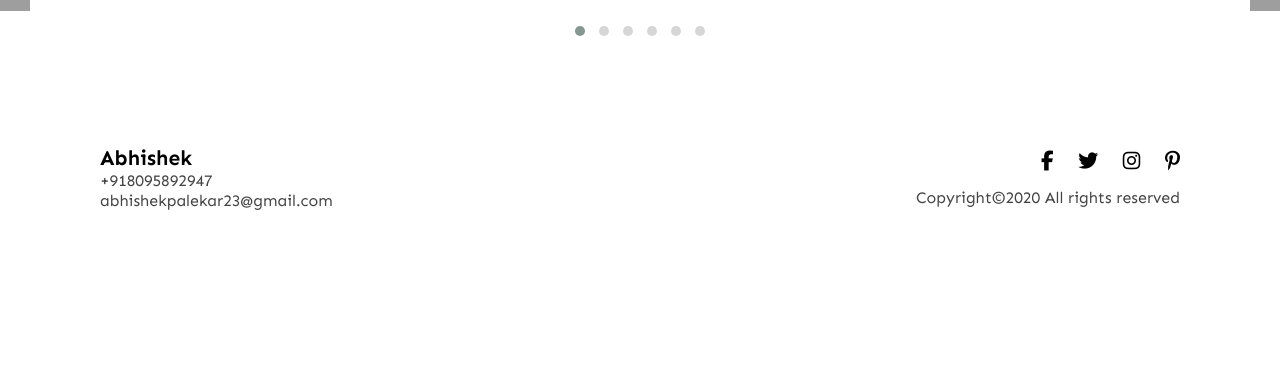
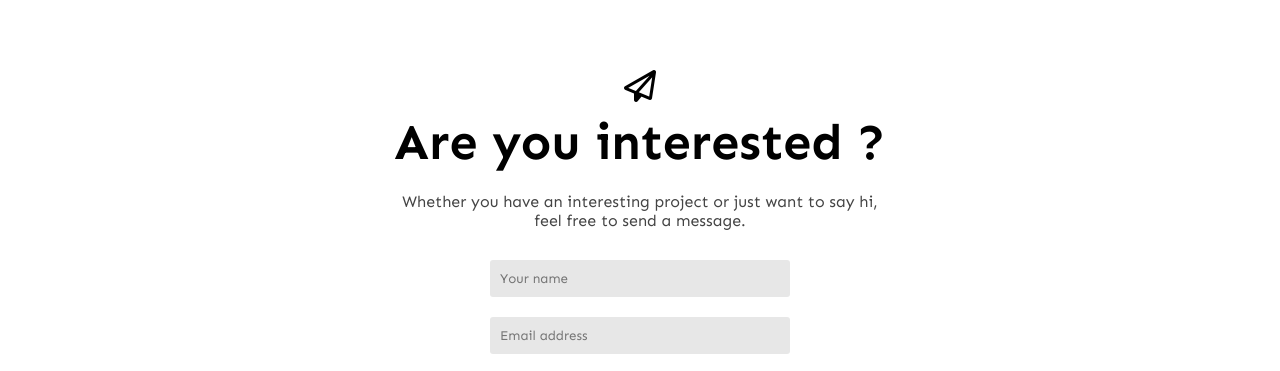
Before and after one commit to abshekpal/portfolio2.com, a plain HTML site: page index.html in a window 1280 px wide. Shown: the part 3388-3759 px from the top of the page. Before the commit the page ends 3649 px from the top, so only its background shows below. Drawn offline with nearby package versions, Linux system fonts and the light colour scheme; grey boxes are pictures that could not be loaded.

Commit message:
form
form update

```diff
--- a/css/style.css
+++ b/css/style.css
@@ -260,7 +260,7 @@ input:checked[type="checkbox"]::before {
     border: 2px solid var(--txt3);
     background: var(--txt3);
     color: var(--btn-txt);
-    border-radius: 7px;
+    border-radius: 3px;
     font-weight: 500;
     padding: 8px 16px;
     font-size: 15px;
@@ -452,11 +452,47 @@ input:checked[type="checkbox"]::before {
 #contact {
     background: var(--bg);
     padding: 50px 100px;
-    display: flex;
-    justify-content: space-evenly;
-    align-items: center;
+
 }
 
+#contact .form {
+    display: flex;
+    justify-content: center;
+    align-items: center;
+    flex-direction: column;
+    margin-bottom:100px;
+}
+
+#contact h1 {
+    color: var(--txt);
+    font-weight: 700;
+    font-size: 50px;
+    padding: 10px 0 20px;
+}
+
+#contact .form p {
+    text-align: center;
+    padding-bottom:20px;
+    width:500px;
+}
+
+#contact .form i {
+    color:var(--txt);
+}
+
+#contact input, textarea {
+    width:300px;
+    padding:10px;
+    margin:10px 0px;
+    border:none;
+    background:#e7e7e7;
+    border-radius:3px;
+}
+
+#contact .form .submit {
+    background:#5252ff;
+    color:var(--btn-txt);
+}
 #contact .container {
     width: 100%;
     display: flex;
@@ -475,12 +511,14 @@ input:checked[type="checkbox"]::before {
 
 #contact .content-1 p {
     line-height: 20px;
+    font-size:15px;
 }
 
 #contact .content-1 .logo {
     color: var(--txt);
-    font-size: 21px;
+    font-size: 23px;
     font-weight: 600;
+    margin-bottom:40px;
 }
 
 #contact .container .content-2 {
@@ -504,6 +542,7 @@ input:checked[type="checkbox"]::before {
 }
 
 #contact .content-2 p {
+    font-size:15px;
     margin-top: 15px;
 }
 
@@ -732,7 +771,7 @@ input:checked[type="checkbox"]::before {
 
     #works p {
         padding: 0;
-        margin-bottom: 20px;;
+        margin-bottom: 20px;
     }
 
     .swiper-slide {
@@ -747,9 +786,14 @@ input:checked[type="checkbox"]::before {
         display: block;
     }
 
+    #contact .form p {
+        width:100%;
+    }
+
     #contact .container .content-1 {
         text-align: center;
     }
+
 
     #contact .content-2 {
         width:100%;
--- a/index.html
+++ b/index.html
@@ -190,9 +190,18 @@
     <!-- ********** CONTACT SECTION ********** -->
 
     <section id="contact">
+        <div class="form" data-aos="fade-up" data-aos-delay="500">
+            <i class="fa fa-paper-plane-o fa-2x" aria-hidden="true"></i>
+            <h1>Are you interested ?</h1>
+            <p>Whether you have an interesting project or just want to say hi, feel free to send a message.</p>
+            <input type="text" placeholder="Your name">
+            <input type="text" placeholder="Email address">
+            <textarea name="" id="" cols="auto" rows="3" placeholder="Message"></textarea>
+            <input type="button" value="Submit" class="submit">
+        </div>
         <div class="container">
             <div class="content-1">
-                <a href="#" class="logo">Abhishek</a>
+                <a href="#" class="logo">Abhishek.</a>
                 <p>+918095892947</p>
                 <p>abhishekpalekar23@gmail.com</p>
             </div>
@@ -220,9 +229,12 @@
         // For carousel
         $(document).ready(function () {
             $('.owl-carousel').owlCarousel({
-                stagePadding: 50,
+                stagePadding: 100,
                 loop: true,
                 margin: 20,
+                autoplay:true,
+                autoplayTimeout:3000,
+                autoplayHoverPause:true,
                 responsive: {
                     0: {
                         items: 1
@@ -246,7 +258,7 @@
     <script src="https://unpkg.com/aos@next/dist/aos.js"></script>
     <script>
       AOS.init({
-        once: true,
+
         offset:200,
         duration: 1000
       });
```
